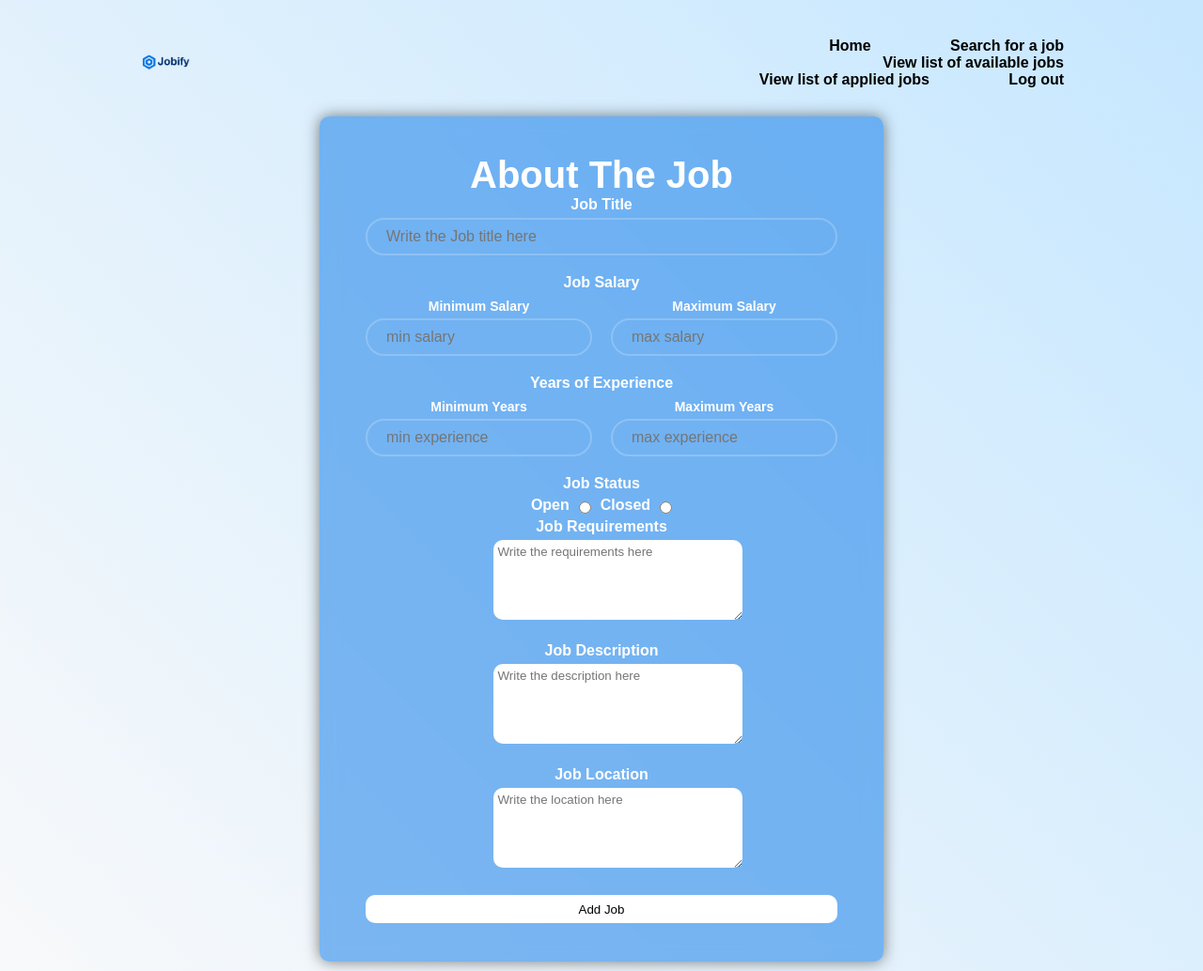
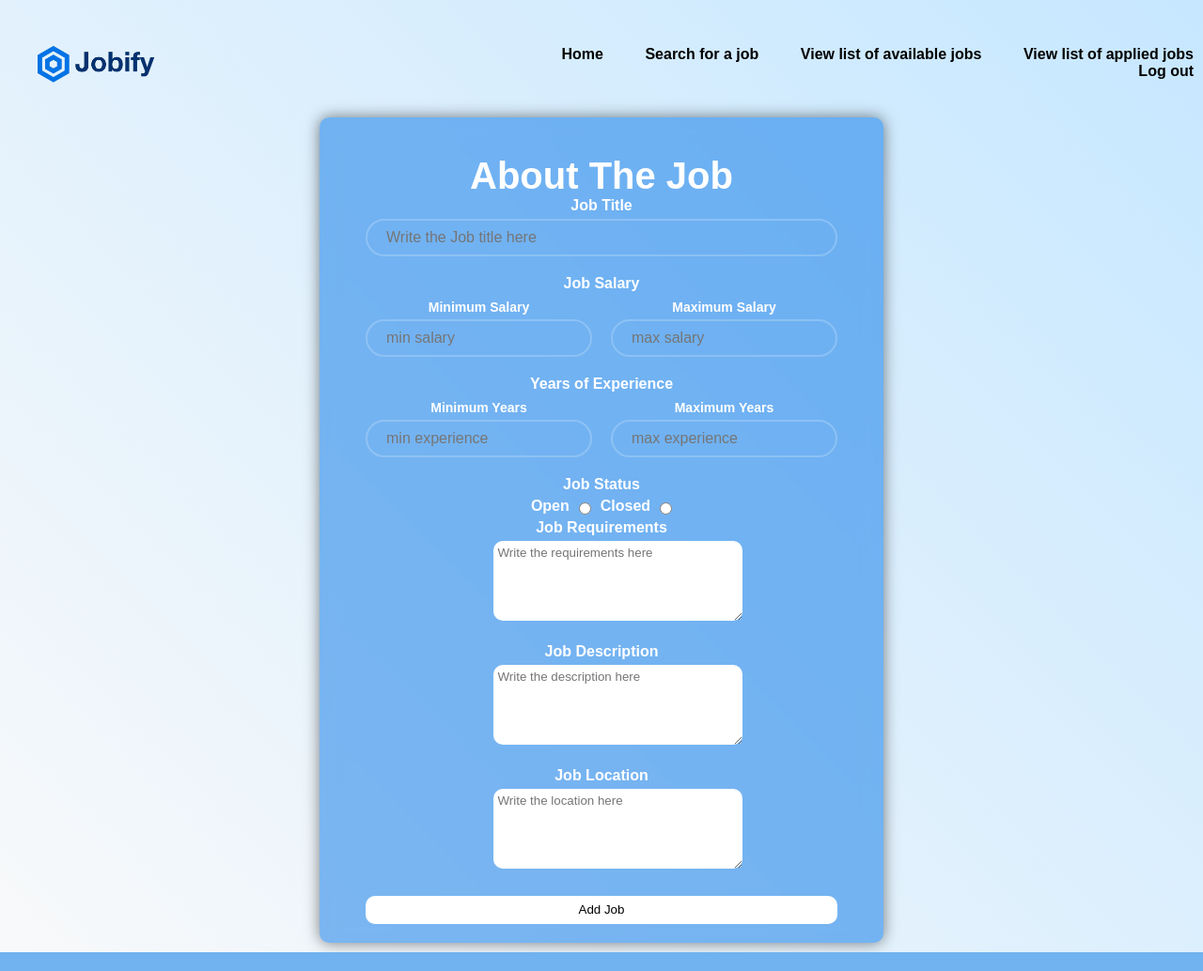
Before and after one commit to Adam-Gamil/Job_Finder, a Django app: page /addJobOpportunity/ in a window 1280 px wide. Shown: the whole page at 94% size. Run offline with Django 5.2, Linux system fonts and the light colour scheme; a user stored in the database is signed in.

Commit message:
some css changes

```diff
--- a/static/css/addJobOpportunity.css
+++ b/static/css/addJobOpportunity.css
@@ -2,7 +2,7 @@
 .job-opport {
     margin: auto;
     width: 600px;
-    height: 900px;
+    height: auto;
     border-radius: 10px;
     background-color: #0073e67d;
     backdrop-filter: blur(10px);
--- a/static/css/global.css
+++ b/static/css/global.css
@@ -22,11 +22,11 @@
     justify-content: space-between;
     /* background-color: #0073E6; */
     /* color: #fff; */
-    padding: 10px 10%;
+    padding: 10px 10px;
     margin: 20px;
 }
 .hero nav .logo{
-    width: 10%;
+    width: 25%;
     cursor: pointer;
 }
 .hero nav ul{
@@ -38,7 +38,7 @@
 .hero nav ul li{
     display: inline-block;
     list-style: none;
-    margin: 0 30px;
+    margin: 0 10px;
 }
 .hero nav ul li a{
     text-decoration: none;
@@ -48,12 +48,12 @@
     border: none;
     outline: none;
     border-radius: 30px;
+    transition: all 0.3s ease-in-out;
 }
 .hero nav ul li a:hover{
     /* background-color: #0073E6;
     color: #fff; */
     color: #0073E6;
-    transition: all 0.3s ease-in-out;
     /* height: 85px; */
 }
 .footer{
```
Also changed, not shown: db.sqlite3.
